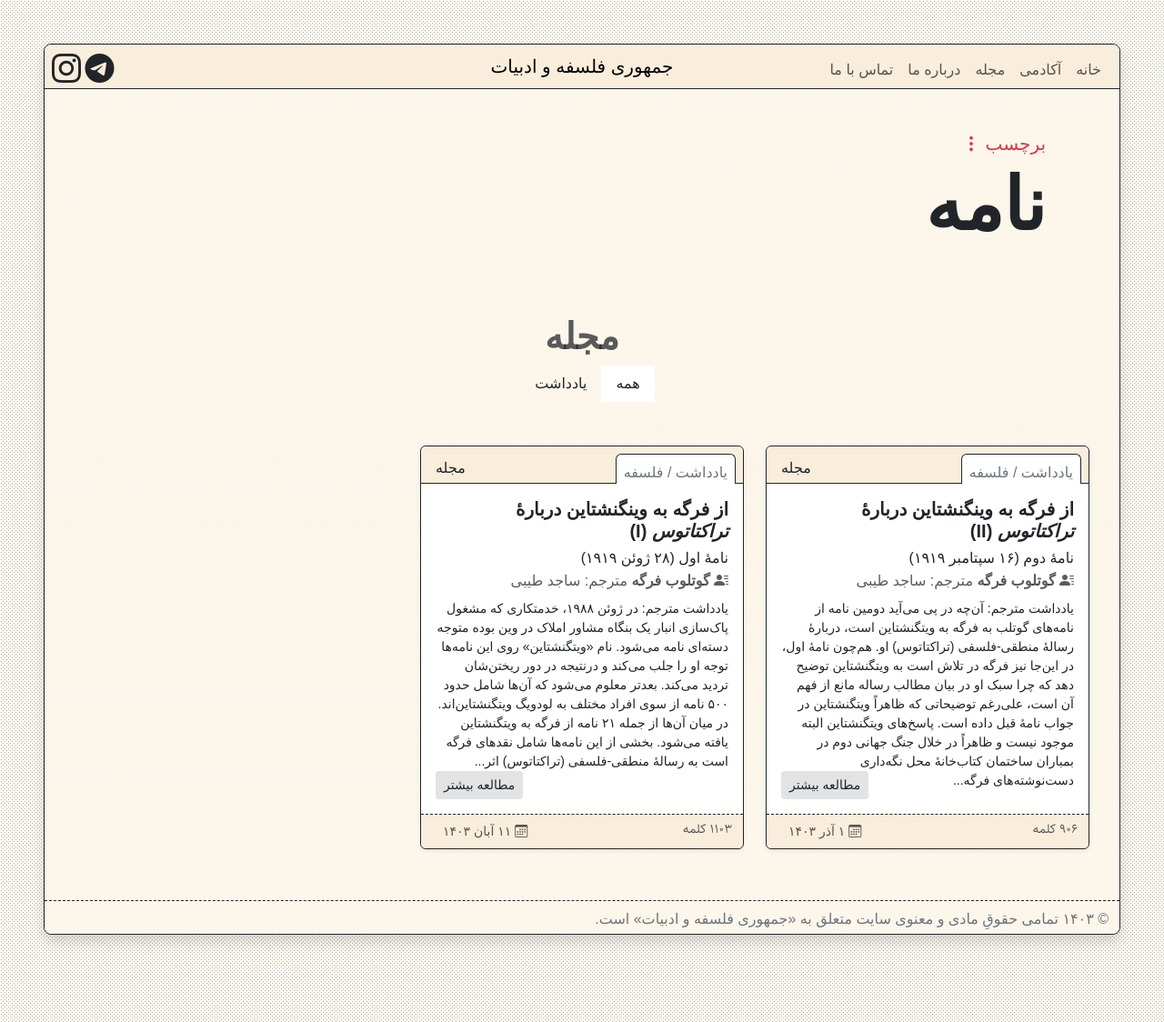
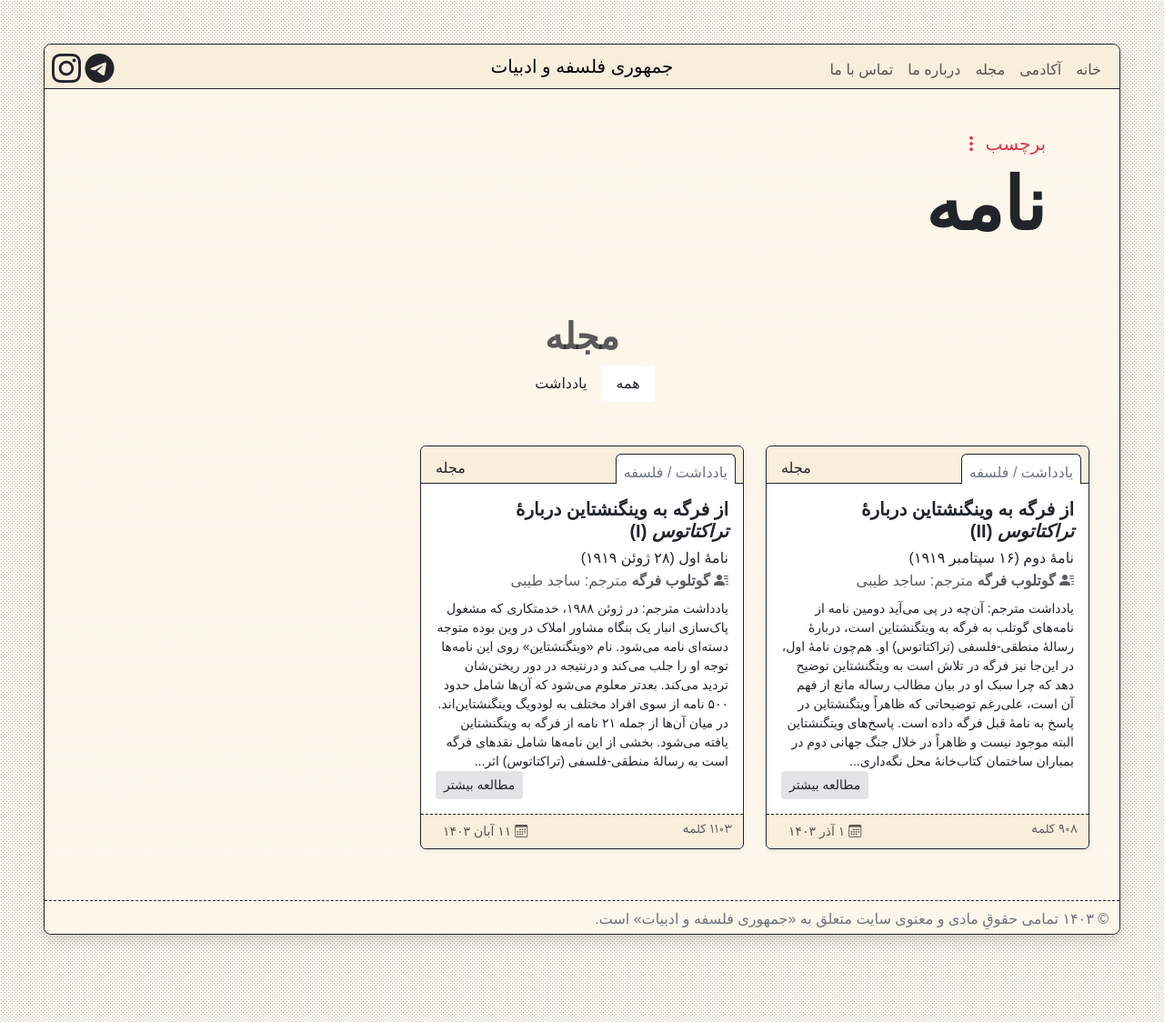
Before and after one commit to phicudemy/phicudemy.github.io, a Jekyll site: the page built from _tags/letter.md, in a window 1280 px wide. Shown: the whole page at 91% size. Built offline with Jekyll 4.4.1, drawn with Linux system fonts in a browser that asks for light colours; some web fonts are replaced.

Commit message:
TinaCMS content update

```diff
--- a/_posts/2024-11-22-fregewittgenstein-۲.md
+++ b/_posts/2024-11-22-fregewittgenstein-۲.md
@@ -22,7 +22,7 @@ tags:
 
 **یادداشت مترجم:**
 
-آن‌چه در پی می‌آید دومین نامه از نامه‌های گوتلب به فرگه به ویتگنشتاین است، دربارهٔ *رسالهٔ منطقی-فلسفی* (*تراکتاتوس*) او. هم‌چون [نامهٔ اول](https://jomhourifalsafe.com/magazine/fregewittgenstein-1/)، در این‌جا نیز فرگه در تلاش است به ویتگنشتاین توضیح دهد که چرا سبک او در بیان مطالب *رساله* مانع از فهم آن است، علی‌رغم توضیحاتی که ظاهراً ویتگنشتاین در جواب نامهٔ قبل داده است. پاسخ‌های ویتگنشتاین البته موجود نیست و ظاهراً در خلال جنگ جهانی دوم در بمباران ساختمان کتاب‌خانهٔ محل نگه‌داری دست‌نوشته‌های فرگه از بین رفته است.
+آن‌چه در پی می‌آید دومین نامه از نامه‌های گوتلب به فرگه به ویتگنشتاین است، دربارهٔ *رسالهٔ منطقی-فلسفی* (*تراکتاتوس*) او. هم‌چون [نامهٔ اول](https://jomhourifalsafe.com/magazine/fregewittgenstein-1/)، در این‌جا نیز فرگه در تلاش است به ویتگنشتاین توضیح دهد که چرا سبک او در بیان مطالب *رساله* مانع از فهم آن است، علی‌رغم توضیحاتی که ظاهراً ویتگنشتاین در پاسخ به نامهٔ قبل فرگه داده است. پاسخ‌های ویتگنشتاین البته موجود نیست و ظاهراً در خلال جنگ جهانی دوم در بمباران ساختمان کتاب‌خانهٔ محل نگه‌داری دست‌نوشته‌های فرگه از بین رفته است.
 
 ساجد طیبی
 
```
